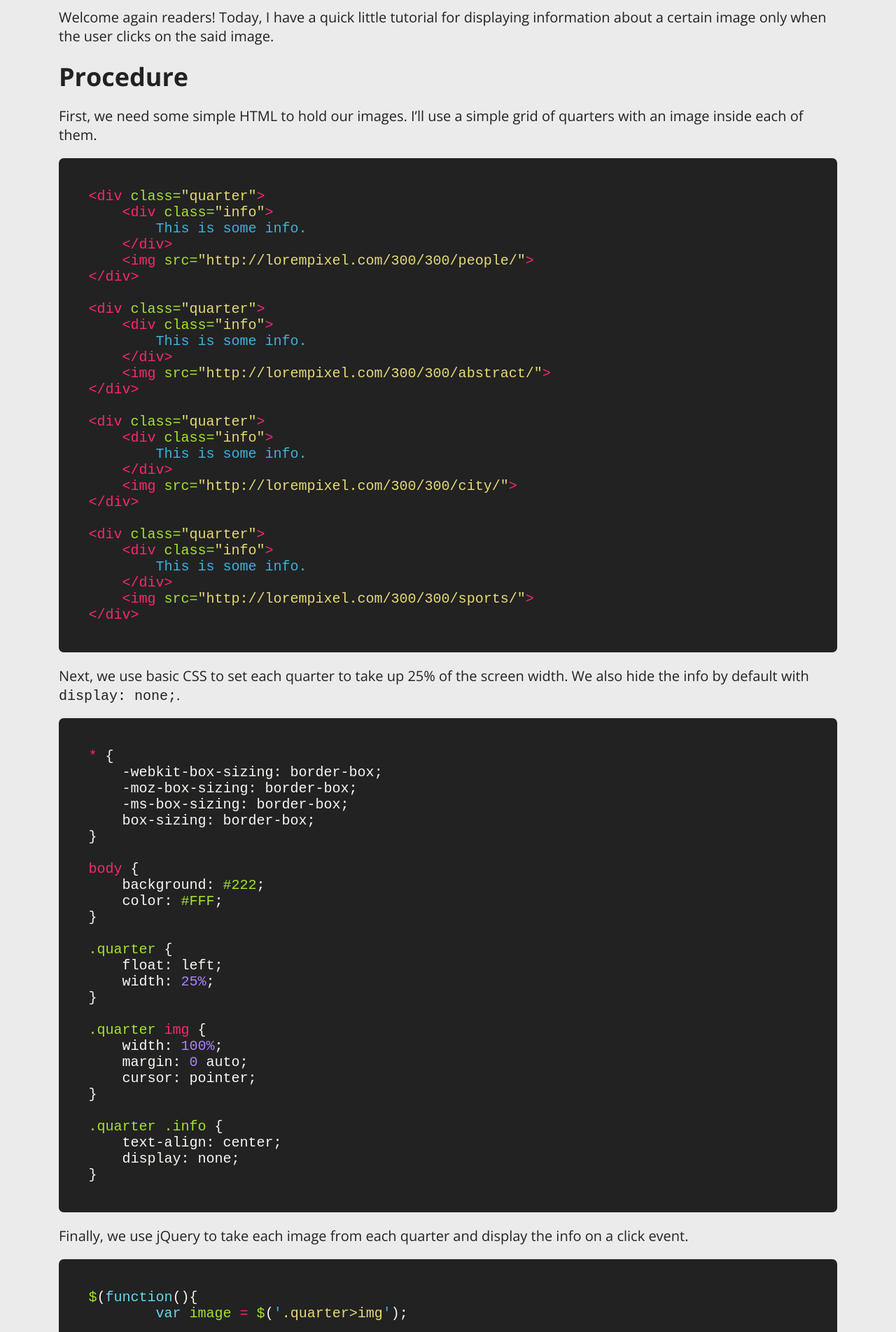
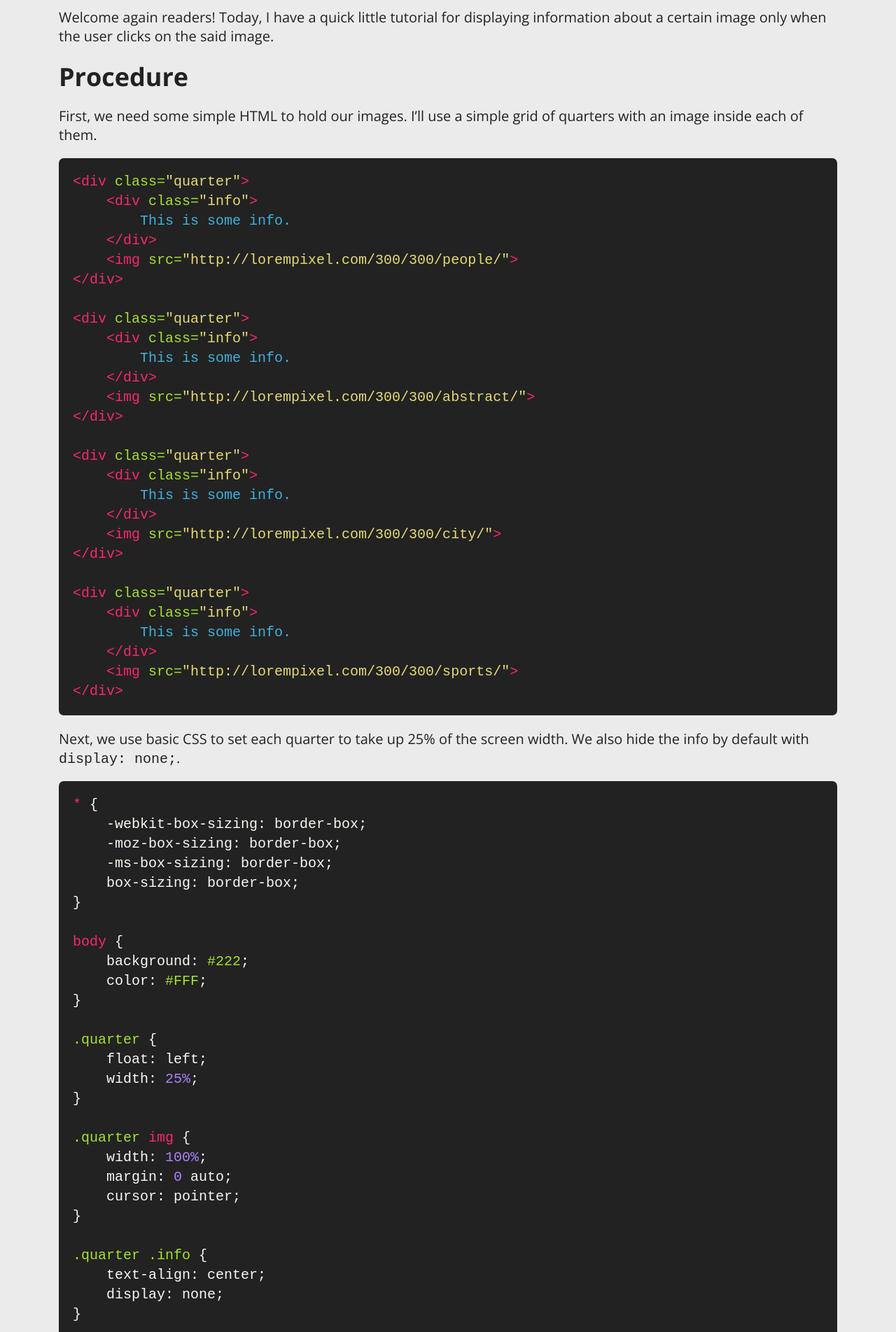
Before and after one commit to srikarg/srikarg.github.io, a Jekyll site: the page built from _posts/2013-04-07-more-information-slider.md, in a window 1280 px wide. Shown: the part 490-2393 px from the top of the page at 70% size. Built offline with Jekyll 4.4.1, drawn with Linux system fonts in a browser that asks for light colours; Markdown is read by kramdown in place of the engine named in the settings; comment, search, counter and statistics services are not loaded.

Commit message:
Minor changes to Syntax Highlighter.

```diff
--- a/css/style.css
+++ b/css/style.css
@@ -5,7 +5,8 @@
 .highlight {
 	background: #222;
 	color: #3FB1DE;
-	padding: 2.125em;
+	padding: 1em;
+	line-height: 1.4;
 	margin: 1em 0;
 	border-radius: 7px;
 	overflow-x: auto;
```
